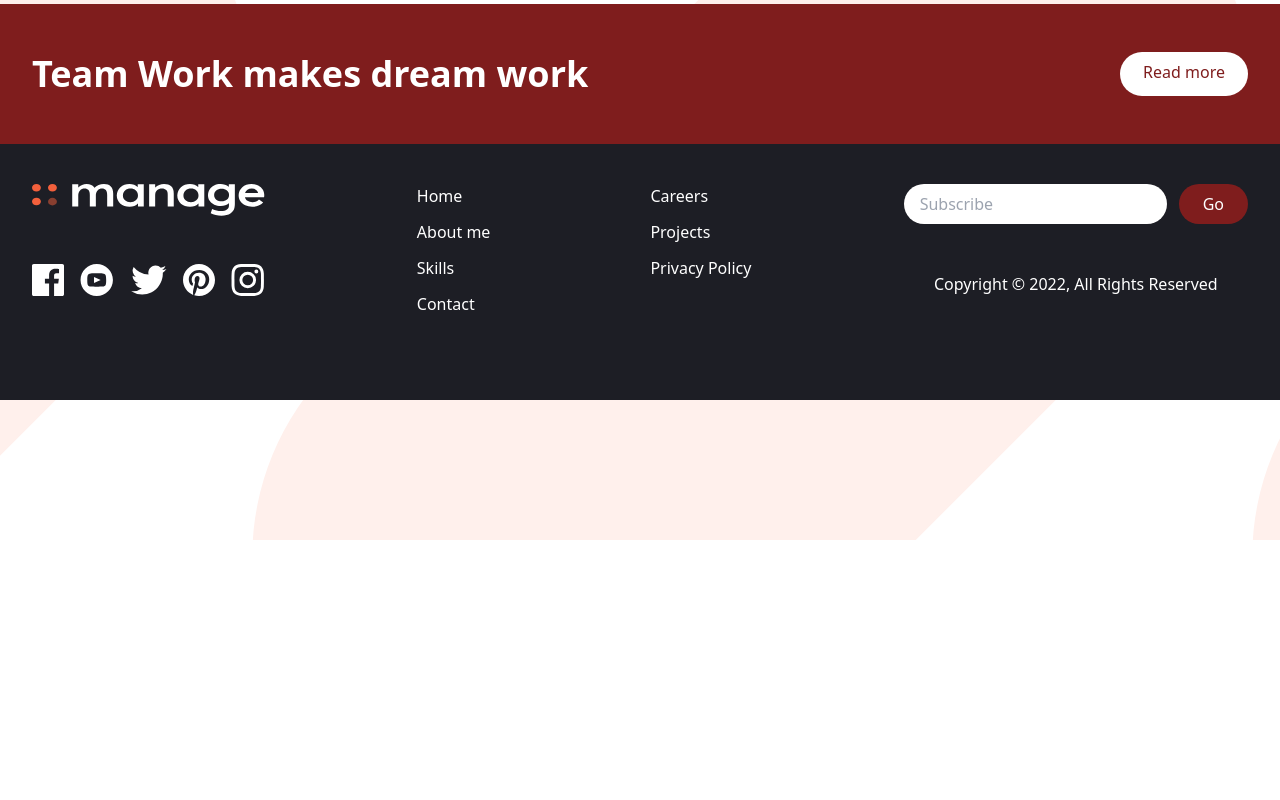
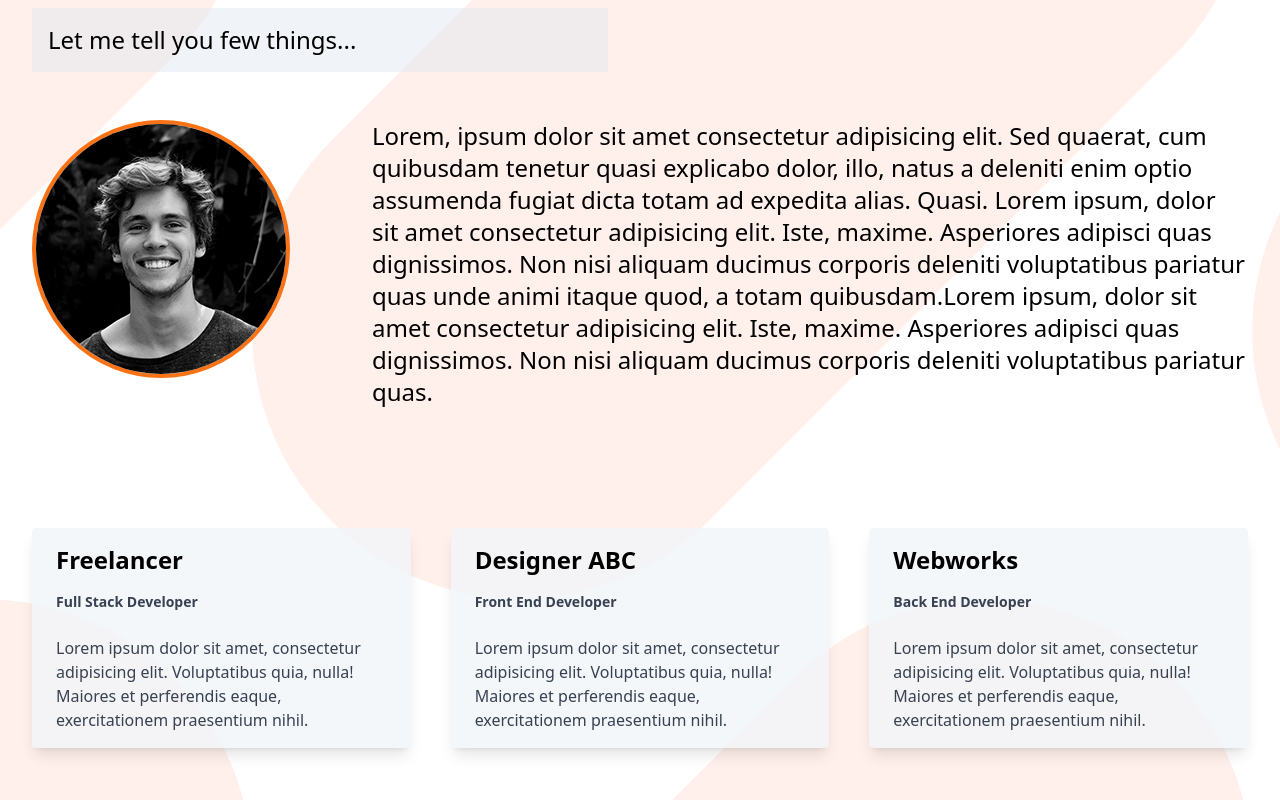
Before and after one commit to DarkHorse0311/darkhorse_portfolio, a React (Vite) app in the folder Frontend/: page /aboutme in a window 1280 px wide. Shown: the part 260-1060 px from the top of the page. Before the commit the page ends 800 px from the top, so only its background shows below. Built offline with nearby package versions, Linux system fonts and the light colour scheme; the HTML template or start-up script is replaced by a standard one.

Commit message:
about me component added

```diff
--- a/Frontend/src/App.jsx
+++ b/Frontend/src/App.jsx
@@ -5,6 +5,7 @@ import HeroSection from "./components/HeroSection";
 import SkillSection from "./components/SkillSection";
 import CtaSection from "./components/CtaSection";
 import Footer from "./components/Footer";
+import Aboutme from "./components/Aboutme";
 
 function App() {
   return (
@@ -14,7 +15,7 @@ function App() {
       <Routes>
         <Route path="/home" element={<HeroSection />} />
         <Route path="/skills" element={<SkillSection />} />
-        {/* // <Route path="/signUp" element={</>} /> */}
+        <Route path="/aboutme" element={<Aboutme />} />
       </Routes>
 
       <CtaSection />
--- /dev/null
+++ b/Frontend/src/components/Aboutme.jsx
@@ -0,0 +1,86 @@
+import React from "react";
+import portrait from "../img/portrait.jpg";
+
+export default function Aboutme() {
+  return (
+    <>
+      <div className="container flex flex-col  justify-between px-8   mx-auto mt-4  space-y-12 md:py-10  md:space-y-0">
+        <div className="mb-12">
+          <h1 className="text-center lg:text-left text-4xl md:text-6xl font-semibold mb-7 mt-5">
+            About <span className="text-orange-500">me</span>
+          </h1>
+          <p className="p-4 bg-slate-200 bg-opacity-50 text-base mx-auto lg:mx-0 w-full text-center md:text-2xl lg:text-left md:max-w-xl ">
+            Let me tell you few things...
+          </p>
+        </div>
+
+        <div className="flex flex-col  lg:flex-row md:space-x-12 xs:space-y-10 lg:space-y-0 items-center lg:items-start ">
+          <div className=" md:w-1/3">
+            <img
+              src={portrait}
+              alt=""
+              className=" object-contain rounded-full border-4 border-orange-500 "
+            />
+          </div>
+          <div className=" md:w-full ">
+            <p className="text-base md:text-2xl  ">
+              Lorem, ipsum dolor sit amet consectetur adipisicing elit. Sed
+              quaerat, cum quibusdam tenetur quasi explicabo dolor, illo, natus
+              a deleniti enim optio assumenda fugiat dicta totam ad expedita
+              alias. Quasi. Lorem ipsum, dolor sit amet consectetur adipisicing
+              elit. Iste, maxime. Asperiores adipisci quas dignissimos. Non nisi
+              aliquam ducimus corporis deleniti voluptatibus pariatur quas unde
+              animi itaque quod, a totam quibusdam.Lorem ipsum, dolor sit amet
+              consectetur adipisicing elit. Iste, maxime. Asperiores adipisci
+              quas dignissimos. Non nisi aliquam ducimus corporis deleniti
+              voluptatibus pariatur quas.
+            </p>
+          </div>
+        </div>
+      </div>
+      <div className="container grid grid-cols-6 gap-10  items-center px-8 mx-auto mt-20 mb-10 lg:grid-cols-3  md:grid-cols-2 sm:grid-cols-1 xs:grid-cols-1">
+        <div className="max-w-sm rounded overflow-hidden shadow-lg bg-slate-100 bg-opacity-75 duration-300 ease-in-out hover:scale-110">
+          <div className="px-6 py-4">
+            <h1 className="font-bold text-2xl mb-4">Freelancer</h1>
+            <p className="mb-6 font-bold text-sm text-gray-700">
+              Full Stack Developer
+            </p>
+            <p className="text-gray-700 text-base">
+              Lorem ipsum dolor sit amet, consectetur adipisicing elit.
+              Voluptatibus quia, nulla! Maiores et perferendis eaque,
+              exercitationem praesentium nihil.
+            </p>
+          </div>
+        </div>
+        {/* 2nd card  */}
+        <div className="max-w-sm rounded overflow-hidden shadow-lg bg-slate-100 bg-opacity-75 duration-300 ease-in-out hover:scale-110">
+          <div className="px-6 py-4">
+            <h1 className="font-bold text-2xl mb-4">Designer ABC</h1>
+            <p className="mb-6 font-bold text-sm text-gray-700">
+              Front End Developer
+            </p>
+            <p className="text-gray-700 text-base">
+              Lorem ipsum dolor sit amet, consectetur adipisicing elit.
+              Voluptatibus quia, nulla! Maiores et perferendis eaque,
+              exercitationem praesentium nihil.
+            </p>
+          </div>
+        </div>
+        {/* 3rd card  */}
+        <div className="max-w-sm rounded overflow-hidden shadow-lg bg-slate-100 bg-opacity-75 duration-300 ease-in-out hover:scale-110">
+          <div className="px-6 py-4">
+            <h1 className="font-bold text-2xl mb-4">Webworks</h1>
+            <p className="mb-6 font-bold text-sm text-gray-700">
+              Back End Developer
+            </p>
+            <p className="text-gray-700 text-base">
+              Lorem ipsum dolor sit amet, consectetur adipisicing elit.
+              Voluptatibus quia, nulla! Maiores et perferendis eaque,
+              exercitationem praesentium nihil.
+            </p>
+          </div>
+        </div>
+      </div>
+    </>
+  );
+}
--- a/Frontend/src/components/Navbar.jsx
+++ b/Frontend/src/components/Navbar.jsx
@@ -19,7 +19,7 @@ export default function Navbar() {
               Home
             </NavLink>
             <NavLink
-              to="/About me"
+              to="/aboutme"
               className="hover:text-red-900 hover:scale-110 font-bold text-xl"
             >
               About me
--- a/Frontend/src/components/SkillSection.jsx
+++ b/Frontend/src/components/SkillSection.jsx
@@ -15,11 +15,11 @@ export default function SkillSection() {
       <h1 className="mt-40 font-bold text-6xl mb-2 text-center underline underline-offset-8 decoration-red-900 ">
         Skills
       </h1>
-      <div className="container grid grid-cols-6 gap-10    items-center px-8 mx-auto mt-20 mb-20 lg:grid-cols-3  md:grid-cols-2 sm:grid-cols-1 xs:grid-cols-1 lg:">
+      <div className="container grid grid-cols-6 gap-10    items-center px-8 mx-auto mt-20 mb-20 lg:grid-cols-3  md:grid-cols-2 sm:grid-cols-1 xs:grid-cols-1">
         {/* 1st card  */}
         {/* bg-slate-50 */}
         <div
-          className="max-w-sm   rounded overflow-hidden shadow-lg bg-slate-100 p-5  duration-300 ease-in-out hover:scale-110 md:w-100 "
+          className="max-w-sm   rounded overflow-hidden shadow-lg bg-slate-100 bg-opacity-75  p-5  duration-300 ease-in-out hover:scale-110 md:w-100 "
           style={{ height: "100%" }}
         >
           <img
@@ -38,7 +38,7 @@ export default function SkillSection() {
         </div>
         {/* 2nd card  */}
         <div
-          className="max-w-sm rounded overflow-hidden shadow-lg bg-slate-100 p-5 duration-300 ease-in-out hover:scale-110 md:w-100"
+          className="max-w-sm rounded overflow-hidden shadow-lg bg-slate-100 bg-opacity-75  p-5 duration-300 ease-in-out hover:scale-110 md:w-100"
           style={{ height: "100%" }}
         >
           <img
@@ -59,7 +59,7 @@ export default function SkillSection() {
         </div>
         {/* 3rd card  */}
         <div
-          className="max-w-sm rounded overflow-hidden shadow-lg bg-slate-100 p-5 duration-300 ease-in-out hover:scale-110 md:w-100"
+          className="max-w-sm rounded overflow-hidden shadow-lg bg-slate-100 bg-opacity-75  p-5 duration-300 ease-in-out hover:scale-110 md:w-100"
           style={{ height: "100%" }}
         >
           <img
@@ -81,7 +81,7 @@ export default function SkillSection() {
 
         {/* 4th card  */}
         <div
-          className="max-w-sm rounded overflow-hidden shadow-lg bg-slate-100 p-5 duration-300 ease-in-out hover:scale-110 md:w-100"
+          className="max-w-sm rounded overflow-hidden shadow-lg bg-slate-100 bg-opacity-75  p-5 duration-300 ease-in-out hover:scale-110 md:w-100"
           style={{ height: "100%" }}
         >
           <img
@@ -101,7 +101,7 @@ export default function SkillSection() {
 
         {/* 5th card  */}
         <div
-          className="max-w-sm rounded overflow-hidden shadow-lg bg-slate-100 p-5 duration-300 ease-in-out hover:scale-110 md:w-100"
+          className="max-w-sm rounded overflow-hidden shadow-lg bg-slate-100 bg-opacity-75  p-5 duration-300 ease-in-out hover:scale-110 md:w-100"
           style={{ height: "100%" }}
         >
           <img
@@ -120,7 +120,7 @@ export default function SkillSection() {
         </div>
         {/* 6th card  */}
         <div
-          className="max-w-sm rounded overflow-hidden shadow-lg bg-slate-100 p-5 duration-300 ease-in-out hover:scale-110 md:w-100 "
+          className="max-w-sm rounded overflow-hidden shadow-lg bg-slate-100 bg-opacity-75  p-5 duration-300 ease-in-out hover:scale-110 md:w-100 "
           style={{ height: "100%" }}
         >
           <img
@@ -142,7 +142,7 @@ export default function SkillSection() {
 
         {/* 7th card  */}
         <div
-          className="max-w-sm rounded overflow-hidden shadow-lg bg-slate-100 p-5 duration-300 ease-in-out hover:scale-110 md:w-100 "
+          className="max-w-sm rounded overflow-hidden shadow-lg bg-slate-100 bg-opacity-75  p-5 duration-300 ease-in-out hover:scale-110 md:w-100 "
           style={{ height: "100%" }}
         >
           <img
@@ -161,7 +161,7 @@ export default function SkillSection() {
         </div>
         {/* 8th card  */}
         <div
-          className="max-w-sm rounded overflow-hidden shadow-lg bg-slate-50 p-5 duration-300 ease-in-out hover:scale-110 md:w-100 "
+          className="max-w-sm rounded overflow-hidden shadow-lg bg-slate-100 bg-opacity-75  p-5 duration-300 ease-in-out hover:scale-110 md:w-100 "
           style={{ height: "100%" }}
         >
           <img
@@ -182,7 +182,7 @@ export default function SkillSection() {
         </div>
         {/* 8th card  */}
         <div
-          className="max-w-sm rounded overflow-hidden shadow-lg bg-slate-50 p-5 duration-300 ease-in-out hover:scale-110 md:w-100 "
+          className="max-w-sm rounded overflow-hidden shadow-lg bg-slate-100 bg-opacity-75 p-5 duration-300 ease-in-out hover:scale-110 md:w-100 "
           style={{ height: "100%" }}
         >
           <img
```
Also changed, not shown: Frontend/src/components/About.jsx (deleted), Frontend/src/img/portrait.jpg (added).
